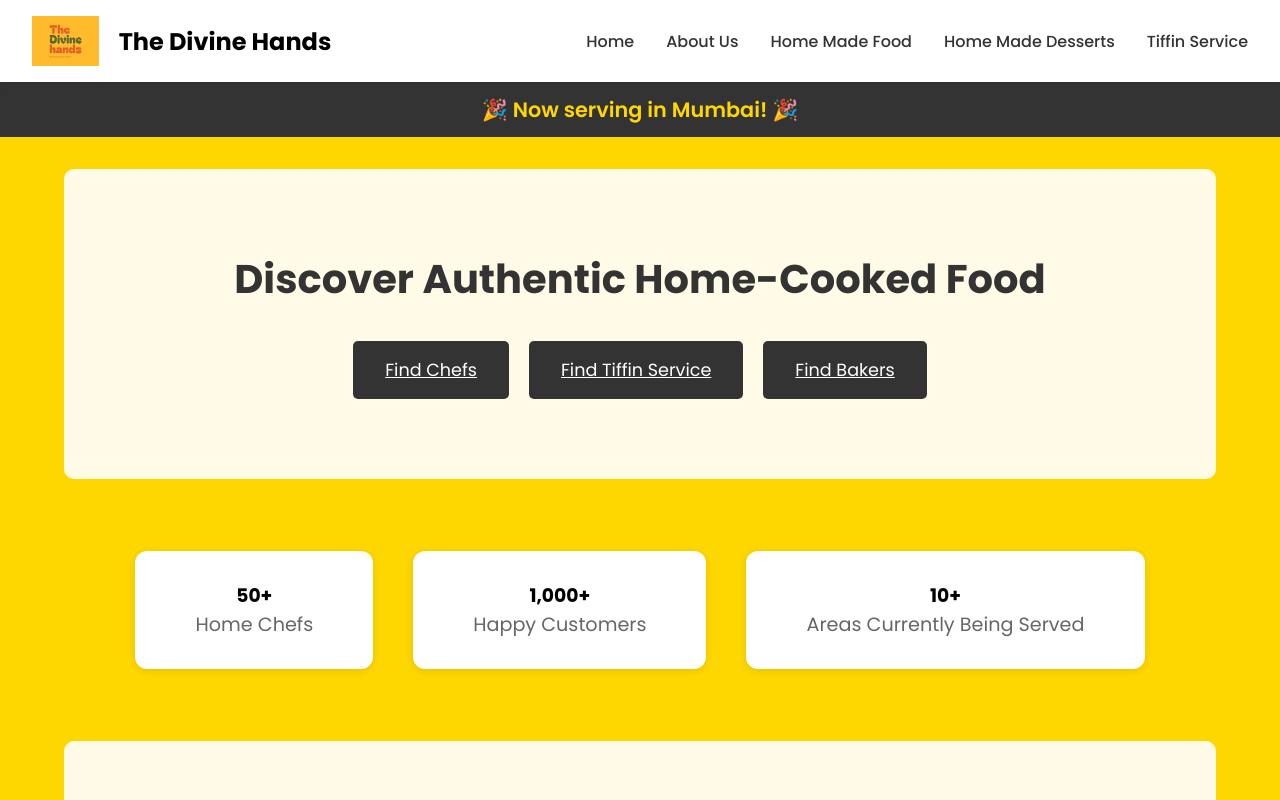
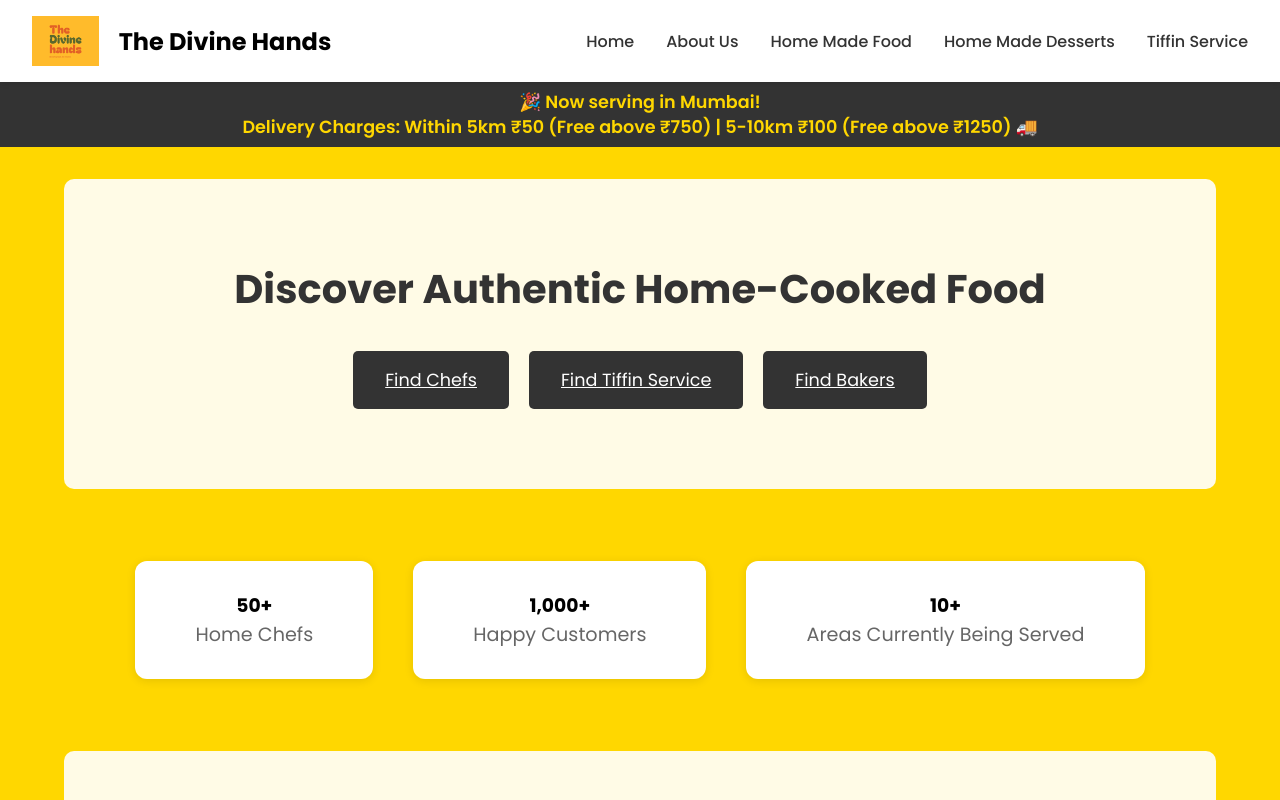
Before and after one commit to aslearntocode/thedivinehands, a website: page app/index.html in a window 1280 px wide. Shown: the top 800 px of the page. Drawn offline with Linux system fonts and the light colour scheme.

Commit message:
Added Delivery Charges Notification at the Top

```diff
--- a/app/index.html
+++ b/app/index.html
@@ -257,10 +257,10 @@
             }
         }
 
-        /* Add this at the beginning of your style section */
+        /* Update notification carousel styles */
         .notification-carousel {
             background-color: #333;
-            padding: 12px 0;
+            padding: 8px 0;  /* Reduced padding */
             text-align: center;
             color: #FFD700;
             font-weight: 600;
@@ -269,8 +269,9 @@
 
         .notification-slide p {
             margin: 0;
-            font-size: 1.3rem;
+            font-size: 1.1rem;  /* Reduced from 1.3rem */
             padding: 0 20px;
+            line-height: 1.4;  /* Added for better spacing between lines */
         }
 
         @keyframes slideIn {
@@ -286,7 +287,7 @@
 
         @media (max-width: 768px) {
             .notification-slide p {
-                font-size: 1.1rem;
+                font-size: 0.9rem;  /* Reduced from 1.1rem for mobile */
             }
         }
 
@@ -594,7 +595,8 @@
     <!-- Notification carousel -->
     <div class="notification-carousel">
         <div class="notification-slide">
-            <p>🎉 Now serving in Mumbai! 🎉</p>
+            <p>🎉 Now serving in Mumbai!</p>
+            <p>Delivery Charges: Within 5km ₹50 (Free above ₹750) | 5-10km ₹100 (Free above ₹1250) 🚚</p>
         </div>
     </div>
 
```
